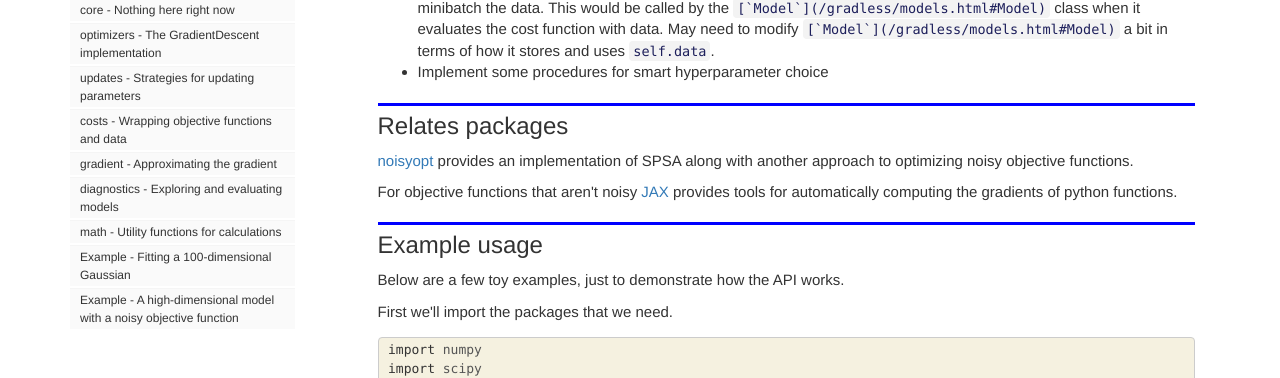
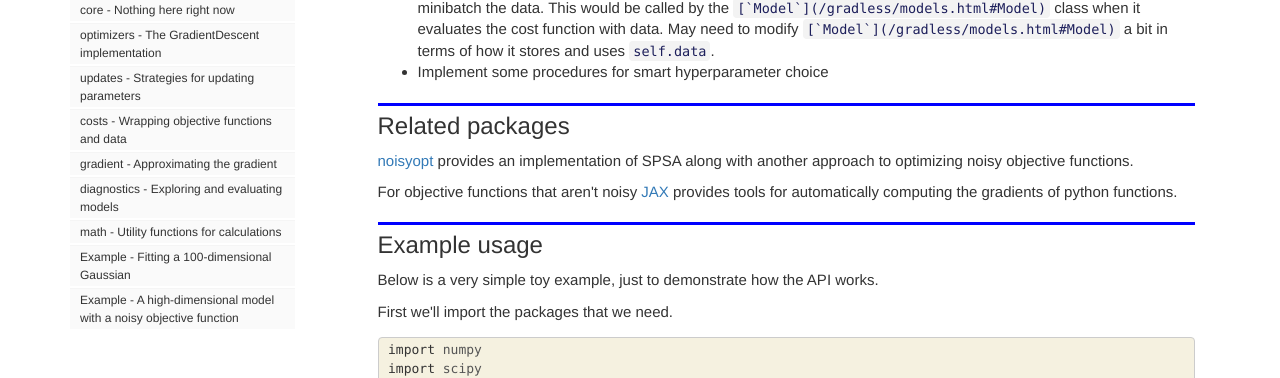
Before and after one commit to LaptopBiologist/gradless, a Jekyll site: the page built from docs/index.html, in a window 1280 px wide and 900 px high, scrolled down 891 px. Shown: the part 148-526 px from the top of the window. Built offline with Jekyll 4.4.1, drawn with Linux system fonts in a browser that asks for light colours; nearby versions of some CDN libraries; comment, search, counter and statistics services are not loaded; some of the changed text lies outside the part shown.

Commit message:
Modified the docs a bit

```diff
--- a/docs/index.html
+++ b/docs/index.html
@@ -41,7 +41,7 @@ nb_path: "index.ipynb"
 <li>Define a class to organize minibatching. Probably class that wraps datasets along with instructions for how to minibatch the data. This would be called by the <code>[`Model`](/gradless/models.html#Model)</code> class when it evaluates the cost function with data. May need to modify <code>[`Model`](/gradless/models.html#Model)</code> a bit in terms of how it stores and uses <code>self.data</code>.</li>
 <li>Implement some procedures for smart hyperparameter choice</li>
 </ul>
-<h2 id="Relates-packages">Relates packages<a class="anchor-link" href="#Relates-packages"> </a></h2><p><a href="https://github.com/andim/noisyopt">noisyopt</a> provides an implementation of SPSA along with another approach to optimizing noisy objective functions.</p>
+<h2 id="Related-packages">Related packages<a class="anchor-link" href="#Related-packages"> </a></h2><p><a href="https://github.com/andim/noisyopt">noisyopt</a> provides an implementation of SPSA along with another approach to optimizing noisy objective functions.</p>
 <p>For objective functions that aren't noisy <a href="https://github.com/google/jax">JAX</a> provides tools for automatically computing the gradients of python functions.</p>
 
 </div>
@@ -49,7 +49,7 @@ nb_path: "index.ipynb"
 </div>
 <div class="cell border-box-sizing text_cell rendered"><div class="inner_cell">
 <div class="text_cell_render border-box-sizing rendered_html">
-<h2 id="Example-usage">Example usage<a class="anchor-link" href="#Example-usage"> </a></h2><p>Below are a few toy examples, just to demonstrate how the API works.</p>
+<h2 id="Example-usage">Example usage<a class="anchor-link" href="#Example-usage"> </a></h2><p>Below is a very simple toy example, just to demonstrate how the API works.</p>
 <p>First we'll import the packages that we need.</p>
 
 </div>
```
Also changed, not shown: README.md, 1 other file.
